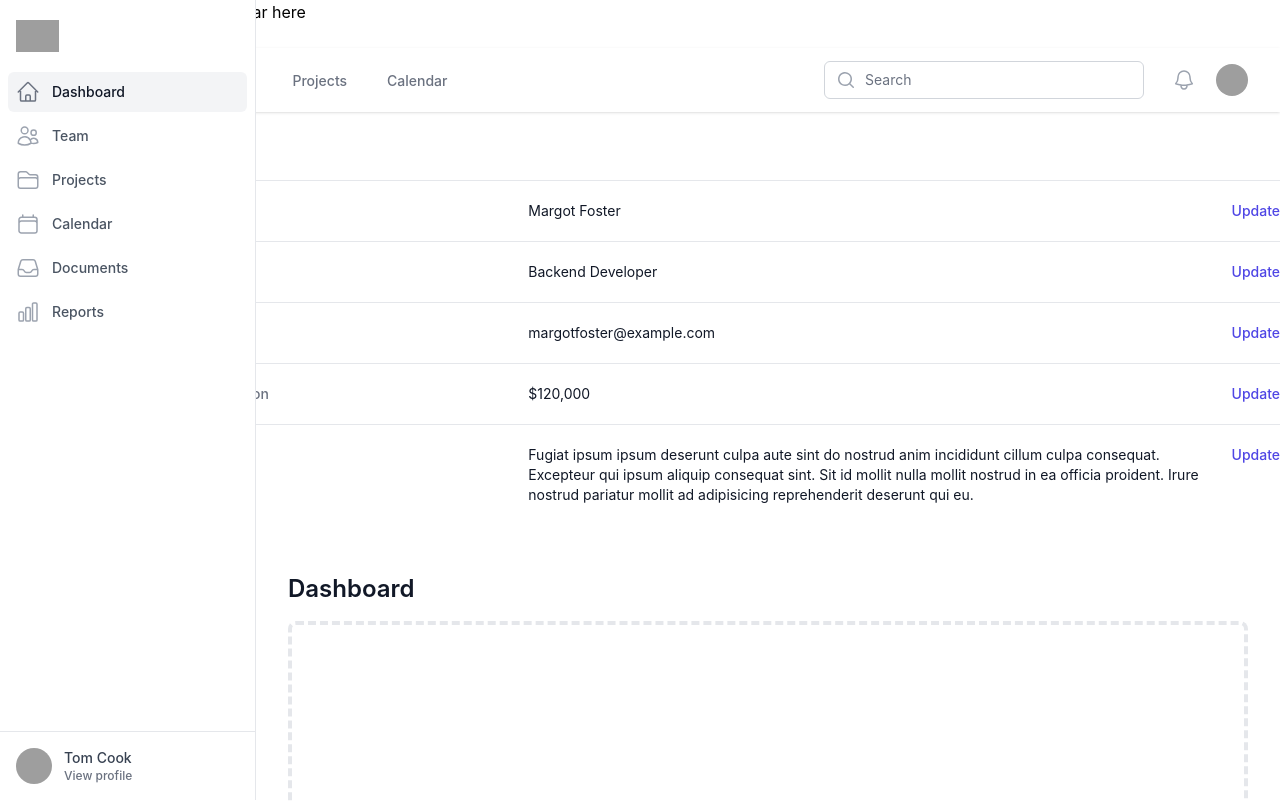
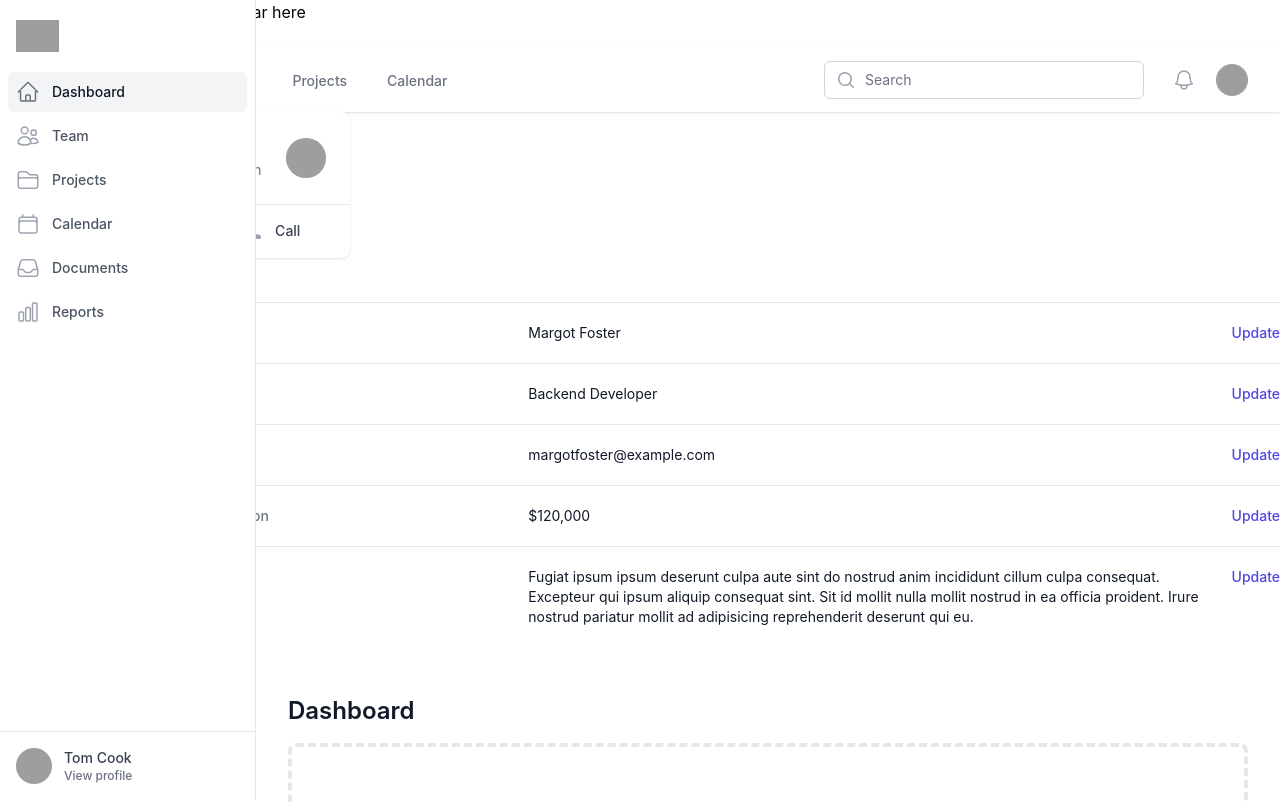
Before and after one commit to gaspardmonet/pitifi, a Next.js app: page /layout in a window 1280 px wide. Shown: the top 802 px of the page. Built offline with nearby package versions, Linux system fonts and the light colour scheme; grey boxes are pictures that could not be loaded.

Commit message:
Update index.js

```diff
--- a/components/Card/BriefCard/index.js
+++ b/components/Card/BriefCard/index.js
@@ -1,6 +1,59 @@
-//Brief page card component code will come here
-// https://tailwindui.com/components/application-ui/lists/grid-lists#component-ce021f02f586e0e6a5f8de2ca2ee537b
+import { EnvelopeIcon, PhoneIcon } from '@heroicons/react/20/solid'
+
+const people = [
+  {
+    name: 'Jane Cooper',
+    title: 'Regional Paradigm Technician',
+    role: 'Admin',
+    email: 'janecooper@example.com',
+    telephone: '+1-202-555-0170',
+    imageUrl:
+      'https://images.unsplash.com/photo-1494790108377-be9c29b29330?ixlib=rb-1.2.1&ixid=eyJhcHBfaWQiOjEyMDd9&auto=format&fit=facearea&facepad=4&w=256&h=256&q=60',
+  },
+  // More people...
+]
 
 export default function Example() {
-  return <div>Brief Card</div>;
+  return (
+    <ul role="list" className="grid grid-cols-1 gap-6 sm:grid-cols-2 lg:grid-cols-3">
+      {people.map((person) => (
+        <li key={person.email} className="col-span-1 divide-y divide-gray-200 rounded-lg bg-white shadow">
+          <div className="flex w-full items-center justify-between space-x-6 p-6">
+            <div className="flex-1 truncate">
+              <div className="flex items-center space-x-3">
+                <h3 className="truncate text-sm font-medium text-gray-900">{person.name}</h3>
+                <span className="inline-block flex-shrink-0 rounded-full bg-green-100 px-2 py-0.5 text-xs font-medium text-green-800">
+                  {person.role}
+                </span>
+              </div>
+              <p className="mt-1 truncate text-sm text-gray-500">{person.title}</p>
+            </div>
+            <img className="h-10 w-10 flex-shrink-0 rounded-full bg-gray-300" src={person.imageUrl} alt="" />
+          </div>
+          <div>
+            <div className="-mt-px flex divide-x divide-gray-200">
+              <div className="flex w-0 flex-1">
+                <a
+                  href={`mailto:${person.email}`}
+                  className="relative -mr-px inline-flex w-0 flex-1 items-center justify-center rounded-bl-lg border border-transparent py-4 text-sm font-medium text-gray-700 hover:text-gray-500"
+                >
+                  <EnvelopeIcon className="h-5 w-5 text-gray-400" aria-hidden="true" />
+                  <span className="ml-3">Email</span>
+                </a>
+              </div>
+              <div className="-ml-px flex w-0 flex-1">
+                <a
+                  href={`tel:${person.telephone}`}
+                  className="relative inline-flex w-0 flex-1 items-center justify-center rounded-br-lg border border-transparent py-4 text-sm font-medium text-gray-700 hover:text-gray-500"
+                >
+                  <PhoneIcon className="h-5 w-5 text-gray-400" aria-hidden="true" />
+                  <span className="ml-3">Call</span>
+                </a>
+              </div>
+            </div>
+          </div>
+        </li>
+      ))}
+    </ul>
+  )
 }
```
